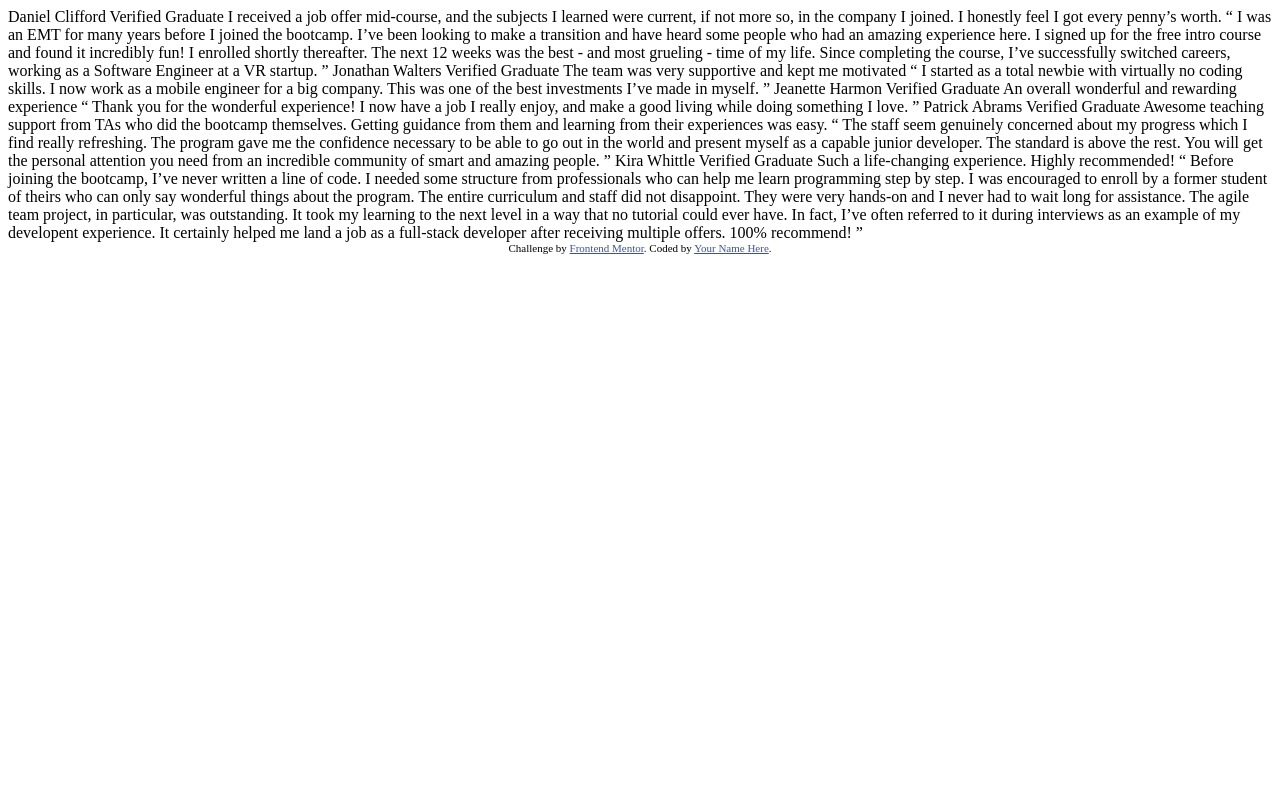
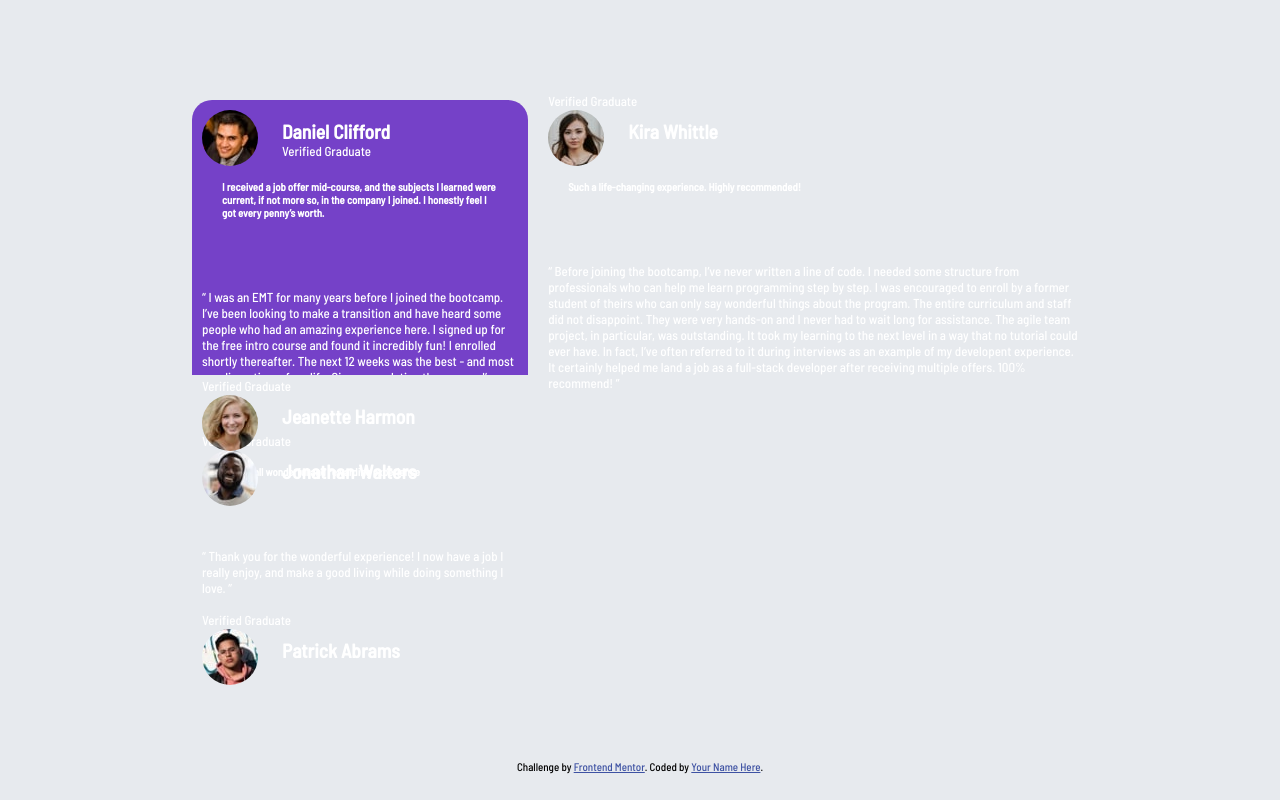
Before and after one commit to omothata/testimonials-grid, a plain HTML site: page index.html in a window 1280 px wide. Drawn offline with Linux system fonts and the light colour scheme.

Commit message:
HTML restructure

```diff
--- a/index.html
+++ b/index.html
@@ -5,6 +5,7 @@
   <meta name="viewport" content="width=device-width, initial-scale=1.0"> <!-- displays site properly based on user's device -->
 
   <link rel="icon" type="image/png" sizes="32x32" href="./images/favicon-32x32.png">
+  <link rel="stylesheet" href="style.css">
 
   <title>Frontend Mentor | [Challenge Name Here]</title>
 
@@ -15,50 +16,96 @@
   </style>
 </head>
 <body>
-  Daniel Clifford
-  Verified Graduate
+  <section class="bod">
+    <section class="container">
+      <section class="row">
+        <section>
+      <div class="box d">
+      <div class="title">
+        <img src="./images/image-daniel.jpg">
+        <h2>Daniel Clifford</h2>
+        <p>Verified Graduate</p>
+      </div>
 
+      <h1>
         I received a job offer mid-course, and the subjects I learned were current, if not more so,
         in the company I joined. I honestly feel I got every penny’s worth.
+      </h1>
 
+      <p>
         “ I was an EMT for many years before I joined the bootcamp. I’ve been looking to make a
         transition and have heard some people who had an amazing experience here. I signed up
         for the free intro course and found it incredibly fun! I enrolled shortly thereafter.
         The next 12 weeks was the best - and most grueling - time of my life. Since completing
         the course, I’ve successfully switched careers, working as a Software Engineer at a VR startup. ”
+      </p>
 
-  Jonathan Walters
+    </div>
+    <div class="box">
+      <div class="title">
+        <img src="./images/image-jonathan.jpg">
+        <h2>Jonathan Walters</h2>
         Verified Graduate
+      </div>
 
-  The team was very supportive and kept me motivated
 
+      <h1>The team was very supportive and kept me motivated</h1>
+
+      <p>
         “ I started as a total newbie with virtually no coding skills. I now work as a mobile engineer
         for a big company. This was one of the best investments I’ve made in myself. ”
+      </p>
+    </div>
+    </section>
+    <section>
+      <div class="box">
+      <div class="title">
+        <img src="./images/image-jeanette.jpg">
+        <h2>Jeanette Harmon</h2>
+        Verified Graduate
+      </div>
 
-  Jeanette Harmon
-  Verified Graduate
+      <h1>An overall wonderful and rewarding experience</h1>
 
-  An overall wonderful and rewarding experience
-
+      <p>
         “ Thank you for the wonderful experience! I now have a job I really enjoy, and make a good living
         while doing something I love. ”
+      </p>
 
-  Patrick Abrams
+    </div>
+    <div class="box">
+      <div class="title">
+        <img src="./images/image-patrick.jpg">
+        <h2>Patrick Abrams</h2>
         Verified Graduate
+      </div>
 
+      <h1>
         Awesome teaching support from TAs who did the bootcamp themselves. Getting guidance from them and
         learning from their experiences was easy.
+      </h1>
 
+      <p>
         “ The staff seem genuinely concerned about my progress which I find really refreshing. The program
         gave me the confidence necessary to be able to go out in the world and present myself as a capable
         junior developer. The standard is above the rest. You will get the personal attention you need from
         an incredible community of smart and amazing people. ”
+      </p>
+    </div>
+    </section>
+      </section>
+      <section class="column">
+        <section>
+      <div class="box">
+      <div class="title">
+        <img src="./images/image-kira.jpg">
+        <h2>Kira Whittle</h2>
+        Verified Graduate
+      </div>
 
-  Kira Whittle
-  Verified Graduate
+      <h1>Such a life-changing experience. Highly recommended!</h1>
 
-  Such a life-changing experience. Highly recommended!
-
+      <p>
         “ Before joining the bootcamp, I’ve never written a line of code. I needed some structure from
         professionals who can help me learn programming step by step. I was encouraged to enroll by a former
         student of theirs who can only say wonderful things about the program. The entire curriculum and staff
@@ -67,6 +114,14 @@
         could ever have. In fact, I’ve often referred to it during interviews as an example of my developent
         experience. It certainly helped me land a job as a full-stack developer after receiving multiple offers.
         100% recommend! ”
+      </p>
+
+    </div>
+    </section>
+      </section>
+
+  </section>
+  </section>
 
   <footer class="attribution">
     Challenge by <a href="https://www.frontendmentor.io?ref=challenge">Frontend Mentor</a>.
--- a/style.css
+++ b/style.css
@@ -31,3 +31,62 @@ The designs were created to the following widths:
   font-weight: 500;
   font-style: normal;
 }
+body{
+    background: var(--Grey100);
+    margin: 0px;
+    font-family: 'Barlow';
+    font-size: var(--FontSize);
+}
+
+.bod{
+    display: flex;
+    justify-content: center; /* Centers horizontally */
+    align-items: center;     /* Centers vertically */
+    height: 95vh;
+}
+
+.container{
+    width: 70vw;
+    height: 70vh;
+    overflow: hidden;
+    display: flex;
+    flex-direction: row;
+    gap: 10px;
+}
+
+.row{
+    display: flex;
+    flex-direction: column;
+    gap: 10px;
+    & section{
+        height: 50%;
+        overflow: hidden;
+    }
+}
+
+.box{
+    border-radius: 20px;
+    color: white;
+    padding: 10px;
+
+    &.d{
+        background: var(--Purple500);
+    }
+}
+
+.title{
+    position: fixed;
+    & img{
+        border-radius: 50%;
+    }
+    & p{
+        margin: 50px 80px;
+    }
+    & h2 {
+        margin: -50px 80px;
+    }
+}
+
+h1{
+    margin: 70px 20px;
+}
```
Also changed, not shown: 7 other files. Lines whose indentation alone changed are shown as unchanged.
